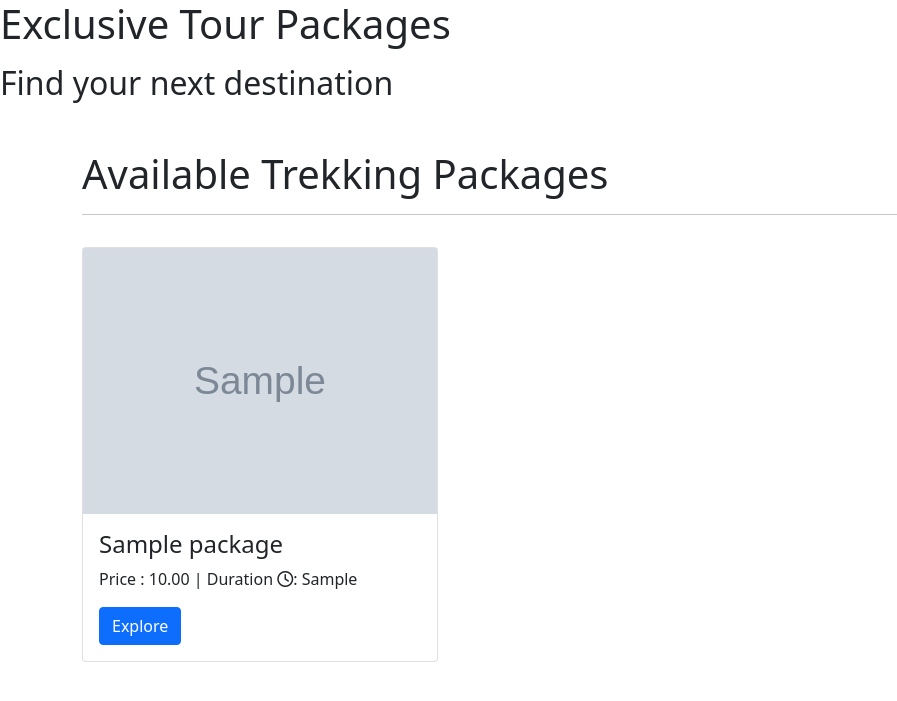
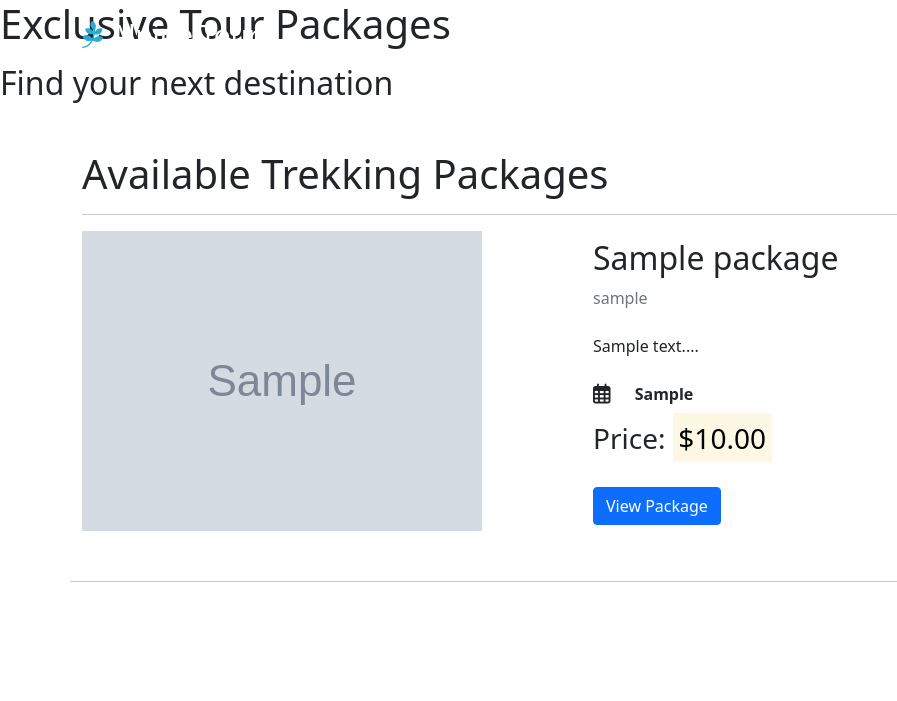
Before and after one commit to sherchansachin/alpine-tours, a Django app: page /packages/ in a window 1280 px wide. Shown: the top 701 px of the page, without its empty margins (0-897 px from the left). Run offline with Django 3.2, Linux system fonts and the light colour scheme; tables that the repository leaves empty hold one stand-in row (values such as "Sample post"); grey boxes marked "Sample" are stand-in pictures; some libraries are stand-ins or nearby versions.

Commit message:
package rendering success

```diff
--- a/main/templates/main/packages.html
+++ b/main/templates/main/packages.html
@@ -1,8 +1,6 @@
 {% extends 'base.html' %}
-
-
 {% block content %}
-
+{% include 'normal-navbar.html' %}
 
 <section id="package">
     <div class="package-container">
@@ -10,8 +8,6 @@
         <h2>Find your next destination</h2>
       </div>
 </section>
-
-
 
 <section class="main_heading my-5">
   <div class="container">
@@ -21,22 +17,23 @@
       </div>
   </div>
 
+<!-- packages description -->
   <div class="container">
-      <div class="col-md-12">
-          <div class="row">
-              {% for package in packages %}
-              <div class="col-xs-12 col-sm-4 py-3">
-                  <div class="card">
-                      <img class="image-thumbail" src="{{package.image.url}}" alt="{{package.title}}">
-                      <div class="card-body">
-                          <h4 class="card-title">{{ package.package_title }}</h4>
-                          <p>Price : {{ package.price }} | Duration <i class="fa fa-clock-o" aria-hidden="true"></i>: {{ package.days }}</p>
-                          <a href="{% url 'package_info' package.slug  %}" class="btn btn-primary">Explore </a>
-                      </div>
-                  </div>
-              </div>
-              {% endfor %}
+      <div class="row">
+        {% for package in packages %}
+          <div class="col-lg-5">
+            <img class="img-fluid" src="{{package.image.url}}" alt="{{package.title}}">
           </div>
+          <div class="col-lg-7 px-5 py-2">
+              <h2>{{ package.package_title}}</h2>
+              <p class="text-muted mb-4">{{ package.slug }}</p>
+              <p >{{ package.description|safe|slice:":200"}}...</p>
+              <p class="mt-4"><i style="padding-right:20px;" class="far fa-calendar-alt fa-lg"></i> <strong>{{ package.days}}</strong>  </p>
+              <h3>Price: <mark>${{ package.price}}</mark></h3>
+              <a href="{% url 'package_info' package.slug  %}" class="btn btn-primary mt-4">View Package </a>
+          </div>
+          <hr class="my-5">
+        {% endfor %}
       </div>
   </div>
 </section>
@@ -45,4 +42,6 @@
 
 
 
+
+
 {% endblock content %}
```
